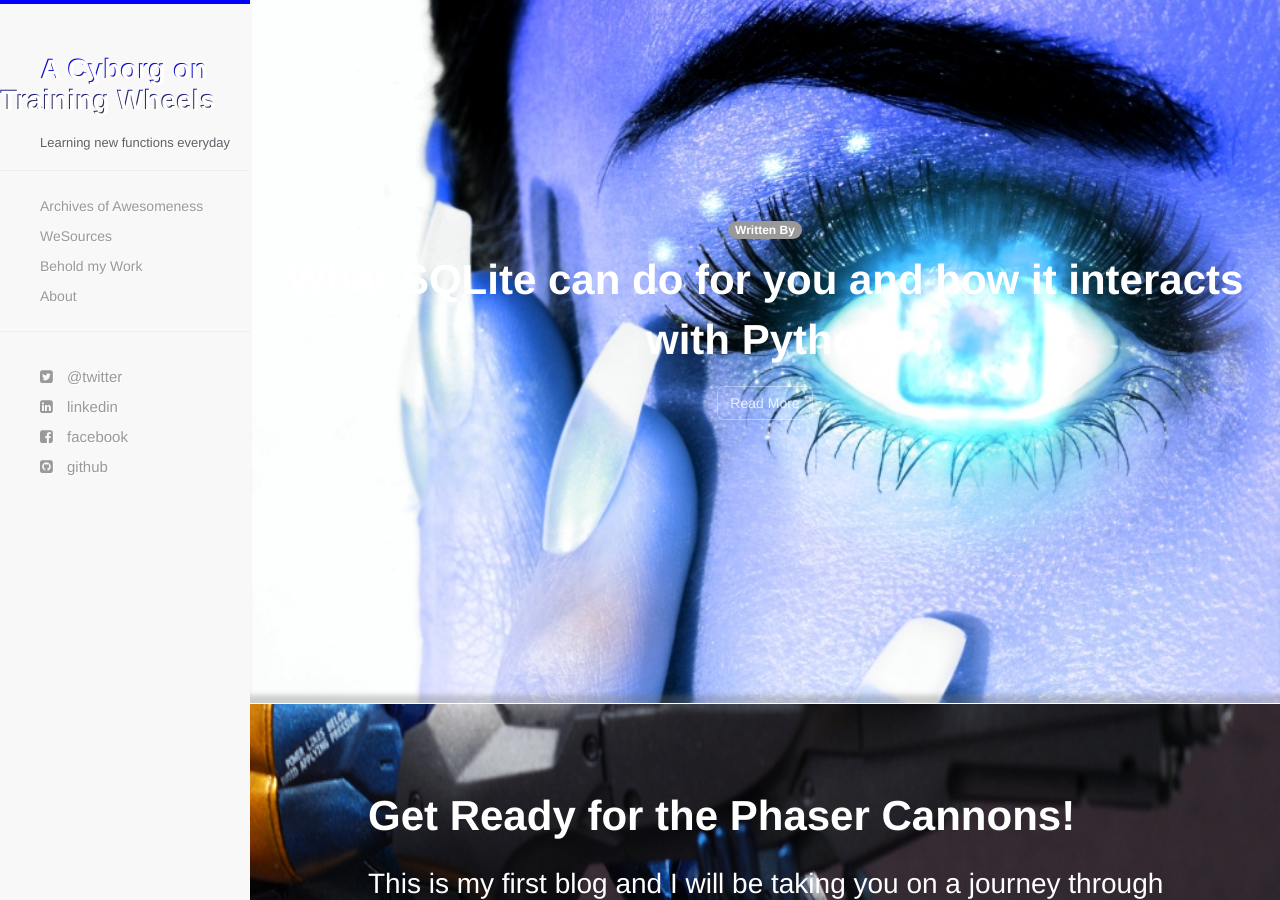
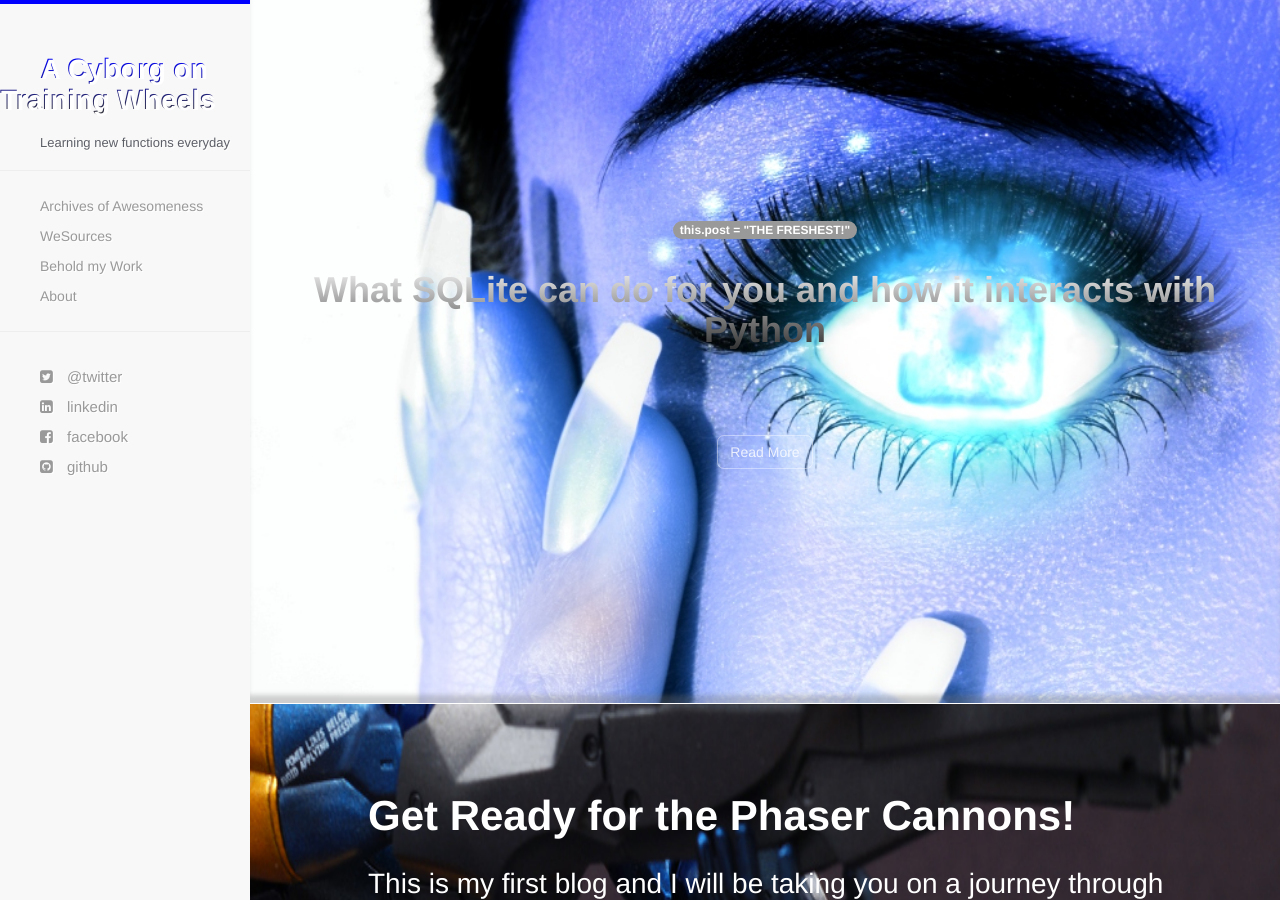
Before and after one commit to jackson-/jackson-.github.io, a Jekyll site: the page built from index.html, in a window 1280 px wide and 900 px high. Built offline with Jekyll 4.4.1, drawn with Linux system fonts in a browser that asks for light colours; nearby versions of some CDN libraries; Markdown is read by kramdown in place of the engine named in the settings.

Commit message:
changed front page text to be more readable

```diff
--- a/_includes/showcase.html
+++ b/_includes/showcase.html
@@ -5,7 +5,7 @@
     <div class="showcase-wrapper sticky">
     <div class="showcase-text">
         {% for post in site.posts limit: 1 %}
-        <span class="badge lazy"><smaller>Written By</smaller></span><br>{{ post.title }}<br><a href="{{ site.baseurl }}{{ post.url }}"><button type="button" class="btn btn-default showcase-button">Read More</button></a>
+        <span class="badge lazy"><smaller>this.post = "THE FRESHEST!"</smaller></span><br><h1>{{ post.title }}</h1><br><a href="{{ site.baseurl }}{{ post.url }}"><button type="button" class="btn btn-default showcase-button">Read More</button></a>
         {% endfor %}
     </div>
 </div>
--- a/css/hc.css
+++ b/css/hc.css
@@ -302,7 +302,14 @@ pre
   font-weight:bolder;
   color:#fff;
   text-align:center;
-  padding-top:20%
+  padding-top:20%;
+}
+
+.showcase-text h1 {
+  color:#3a3a3a;
+  background: -webkit-linear-gradient(#eee, #333);
+  -webkit-background-clip: text;
+  -webkit-text-fill-color: transparent;
 }
 
 .wide
```
